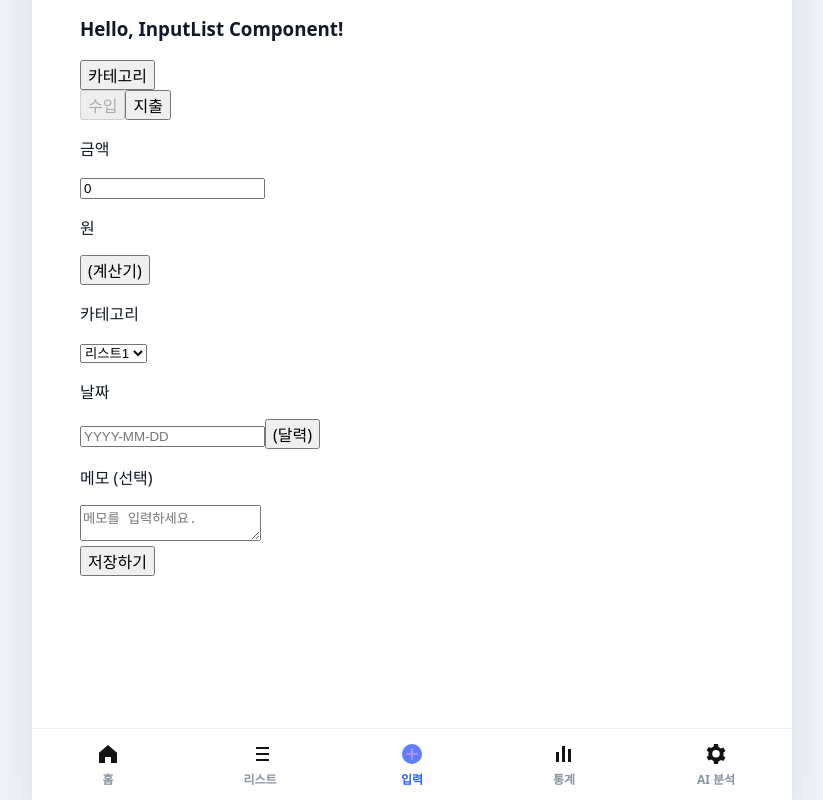
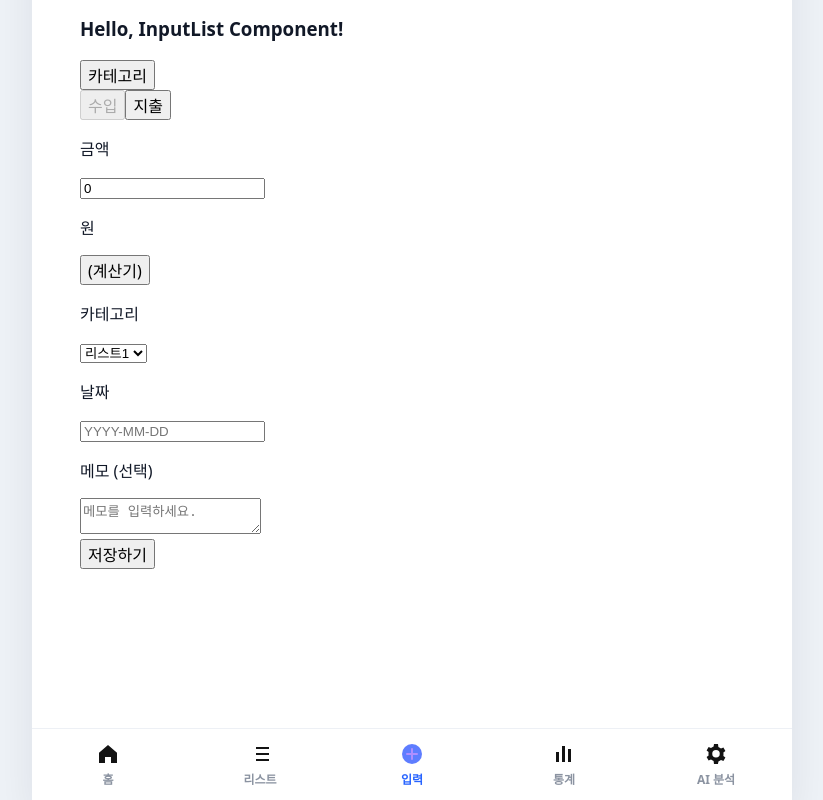
Before and after one commit to SCESecure/AI_Account_Tracker, a React (Vite) app: page / in a window 1280 px wide. Both pictures are taken after a click on the button "입력". Shown: the part 125-925 px from the top of the page, without its empty margins (228-1051 px from the left). Built offline with nearby package versions, Linux system fonts and the light colour scheme; no server answers.

Commit message:
날짜 입력 구현 완료

```diff
--- a/package.json
+++ b/package.json
@@ -15,6 +15,7 @@
     "json": "^11.0.0",
     "openai": "^6.41.0",
     "react": "^19.2.6",
+    "react-datetime": "^3.3.1",
     "react-dom": "^19.2.6",
     "tailwindcss": "^4.3.0",
     "uuid": "^14.0.0",
--- a/src/components/Body/Input/ValueInput.tsx
+++ b/src/components/Body/Input/ValueInput.tsx
@@ -1,4 +1,4 @@
-import { useEffect, useState } from "react";
+import { useState } from "react";
 import type { List } from "../Body";
 
 export default function ValueInput({ defaultList }: { defaultList: List[] }) {
@@ -85,8 +85,8 @@ export default function ValueInput({ defaultList }: { defaultList: List[] }) {
           value={dateValue}
           onChange={handleDateValue}
           placeholder={dateFormat}
+          maxLength={10}
         />
-        <button>(달력)</button>
       </div>
       <div>
         <p>메모 (선택)</p>
```
Also changed, not shown: 1 other file (tests, documents, lock files or other folders).
